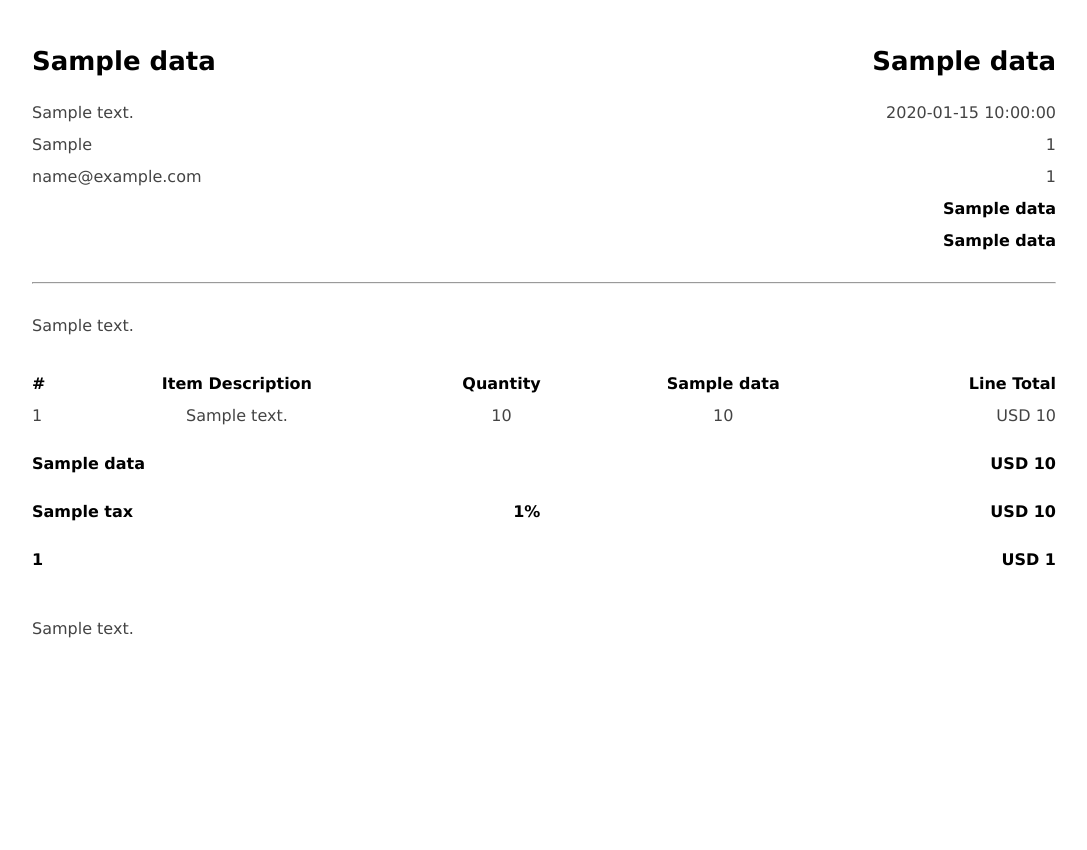
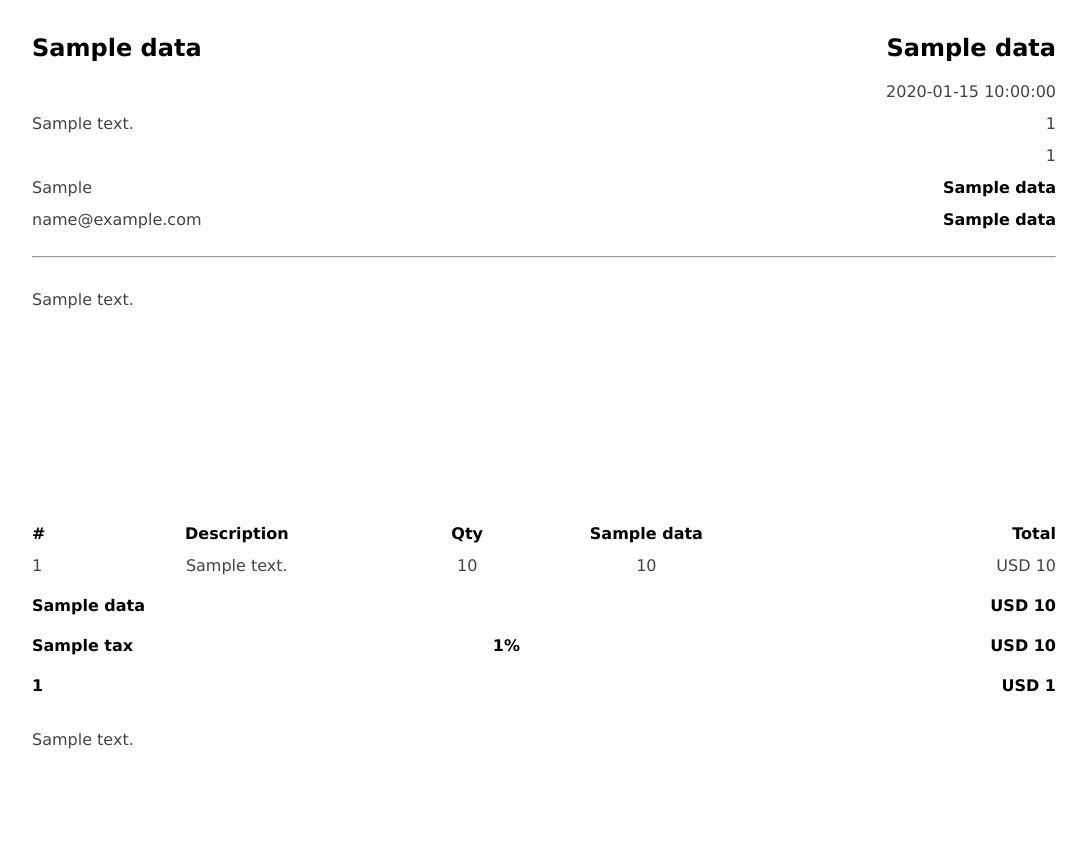
Before and after one commit to shivamSharma-iwell/Tax_Invoice_Generator_pyms, a Flask app: template views/templates/index.jinja.html in a window 1280 px wide. Shown: the whole page, without its empty margins (96-1183 px from the left). Before the commit the page ends 638 px from the top, so only its background shows below. Run offline with Flask 3, Linux system fonts and the light colour scheme; the template is opened without the code that fills it: most values are stand-ins (such as "Sample title", 1, 10 or a date in 2020).

Commit message:
update: css according to FE

```diff
--- a/views/templates/billing.jinja.html
+++ b/views/templates/billing.jinja.html
@@ -2,10 +2,10 @@
   <thead class="highlight">
     <tr>
       <th class="alignLeft">#</th>
-      <th class="alignCenter">Item Description</th>
-      <th class="alignCenter">Quantity</th>
+      <th class="alignCenter">Description</th>
+      <th class="alignCenter">Qty</th>
       <th class="alignCenter">{{data['unitPriceName']}}</th>
-      <th class="alignRight">Line Total</th>
+      <th class="alignRight">Total</th>
     </tr>
   </thead>
   <tbody>
--- a/views/templates/headerInfo.jinja.html
+++ b/views/templates/headerInfo.jinja.html
@@ -1,15 +1,31 @@
-<div class="leftContainer">
-    <div class="heading">{{data['advisoryCompanyName']}}</div>
-    <div class="preserveFormat">{{data['address']}}</div>
-    <div>{{data['contactNo']}}</div>
-    <div>{{data['email']}}</div>
+<div class="headerInfoBox">
+    <div class="heading companyName">
+        {{data['advisoryCompanyName']}}
+    </div>
+    <div class="heading invoiceHeading alignRight">
+        {{data['invoiceHeading']}}
+    </div>
+</div>
+<div class="headerInfoBox">
+    <div class="preserveFormat">
+        {%- if data['address'] -%}
+            {{ data['address'] }}
+        {%- endif -%}
+    </div>
+    <div>
+        <div class="alignRight">{{data['date']}}</div>
+        <div class="alignRight">{{data['invoiceID']}}</div>
+        <div class="alignRight">{{data['poNumber']}}</div>
+    </div>
 </div>
 
-<div class="rightContainer alignRight">
-    <div class="heading">{{data['invoiceHeading']}}</div>
-    <div>{{data['date']}}</div>
-    <div>{{data['invoiceID']}}</div>
-    <div>{{data['poNumber']}}</div>
-    <div class="highlight">{{data['clientName']}}</div>
-    <div class="highlight">{{data['clientCompanyName']}}</div>
+<div class="headerInfoBox">
+    <div>
+        <div>{{data['contactNo']}}</div>
+        <div>{{data['email']}}</div>
+    </div>
+    <div>
+        <div class="highlight alignRight">{{data['clientName']}}</div>
+        <div class="highlight alignRight">{{data['clientCompanyName']}}</div>
+    </div>
 </div>
--- a/views/templates/index.jinja.html
+++ b/views/templates/index.jinja.html
@@ -18,16 +18,27 @@
             color: #444;
             font-family: Verdana, Geneva, Tahoma, sans-serif;
         }
-        .headerInfo {
+        .headerInfo{
+            width: 100%;
+            margin-bottom: 20px;
+            line-height: 2;
+        }
+        .headerInfoBox{
             display: flex;
             flex-direction: row;
-            justify-content:space-between;
-            width: 100%;
-            margin: 25px 0;
-            line-height: 2;
+            justify-content: space-between;
+            align-items: center;
+        }
+        .companyName{
+            width: 60%;
+            line-height: 1.5;
+        }
+        .invoiceHeading{
+            width: 30%;
+            line-height: 1.5;
         }
         .heading{
-            font-size: 26px;
+            font-size: 1.5rem;
             font-weight: 700;
             color: black;
             margin: 10px 0;
@@ -46,8 +57,10 @@
             text-align: center;
         }
         .userMessage {
+            width: 100%;
+            min-height: 200px;
+            line-height: 1.5;
             margin: 30px 0;
-            line-height: 1.5;
         }
         .w-100{
             width: 100%;
@@ -57,18 +70,37 @@
             line-height: 2;
             margin-top: 20px;
         }
+        .billingTable th:nth-child(1){
+            width: 5%;
+        }
+       .billingTable th:nth-child(2){
+            width: 30%;
+        }
+        .billingTable td:nth-child(2){
+            line-height: 1.5;
+        }
+        .billingTable th:nth-child(3){
+            width: 15%;
+        }
+        .billingTable th:nth-child(4){
+            width: 20%;
+        }
+        .billingTable th:nth-child(5){
+            width: 30%;
+        }
         .itemsTotal{
-            line-height: 4;
+            line-height: 3;
         }
         .taxesTotal{
-            line-height: 4;
+            line-height: 3;
         }
         .taxPercentage{
             padding-left: 10%;
         }
         .conclusionMessage{
-            margin-top: 25px;
-            line-height: 1.5;
+            width: 100%;
+            min-height: 100px;
+            margin: 20px 0;
         }
         .preserveFormat{
             white-space: pre-wrap;
@@ -80,6 +112,7 @@
         <div class="headerInfo">
             {% include 'headerInfo.jinja.html' %}
         </div>
+
         <hr/>
         <div class="userMessage preserveFormat">
             {%- if data['userMessage'] -%}
```
